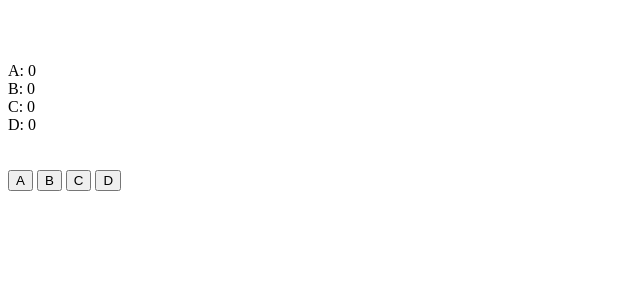
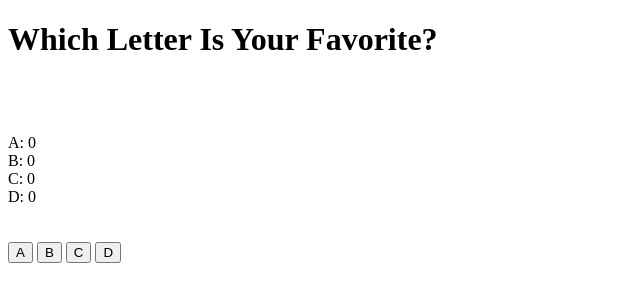
Before and after one commit to kylehenson/socketIoPractice, a website: page public/index.html in a window 1280 px wide. Shown: the whole page, without its empty margins (0-640 px from the left). Drawn offline with nearby package versions, Linux system fonts and the light colour scheme; no server answers.

Commit message:
Added heading

```diff
--- a/public/index.html
+++ b/public/index.html
@@ -4,7 +4,7 @@
     <title>Ask the Audience</title>
   </head>
   <body>
-
+    <h1>Which Letter Is Your Favorite?</h1>
     <div id="connection-count"></div>
 
     <br>
```
Also changed, not shown: 1 other file.
